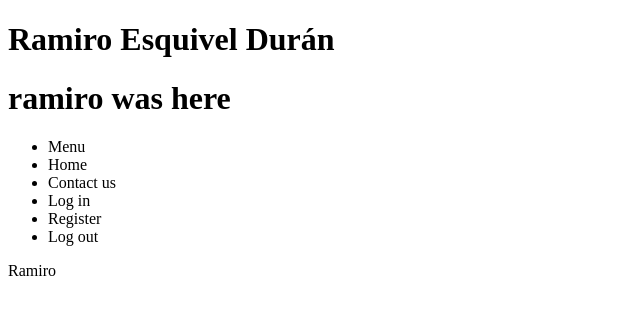
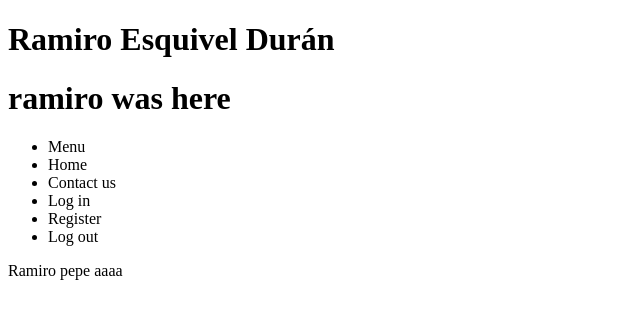
Before and after one commit to ramiro174/migit, a plain HTML site: page index.html in a window 1280 px wide. Shown: the full height of the page, 0-640 px from the left. Drawn offline with Linux system fonts and the light colour scheme.

Commit message:
add name

```diff
--- a/index.html
+++ b/index.html
@@ -17,7 +17,9 @@
 				<li> Register </li>
 				<li> Log out </li>
 			</ul>
-Ramiro
+			Ramiro
+			pepe
+			aaaa
 
 		</div>
 
```
